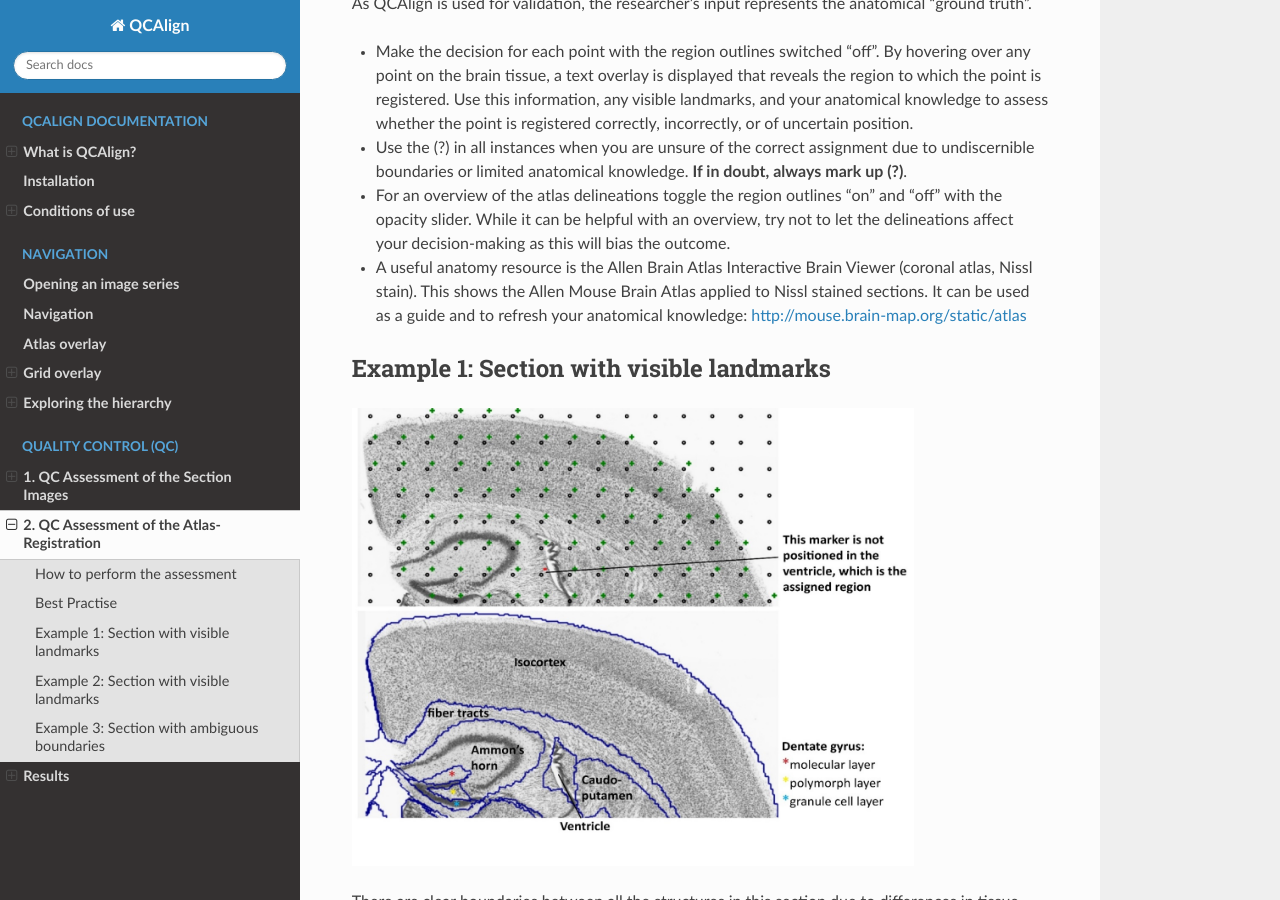
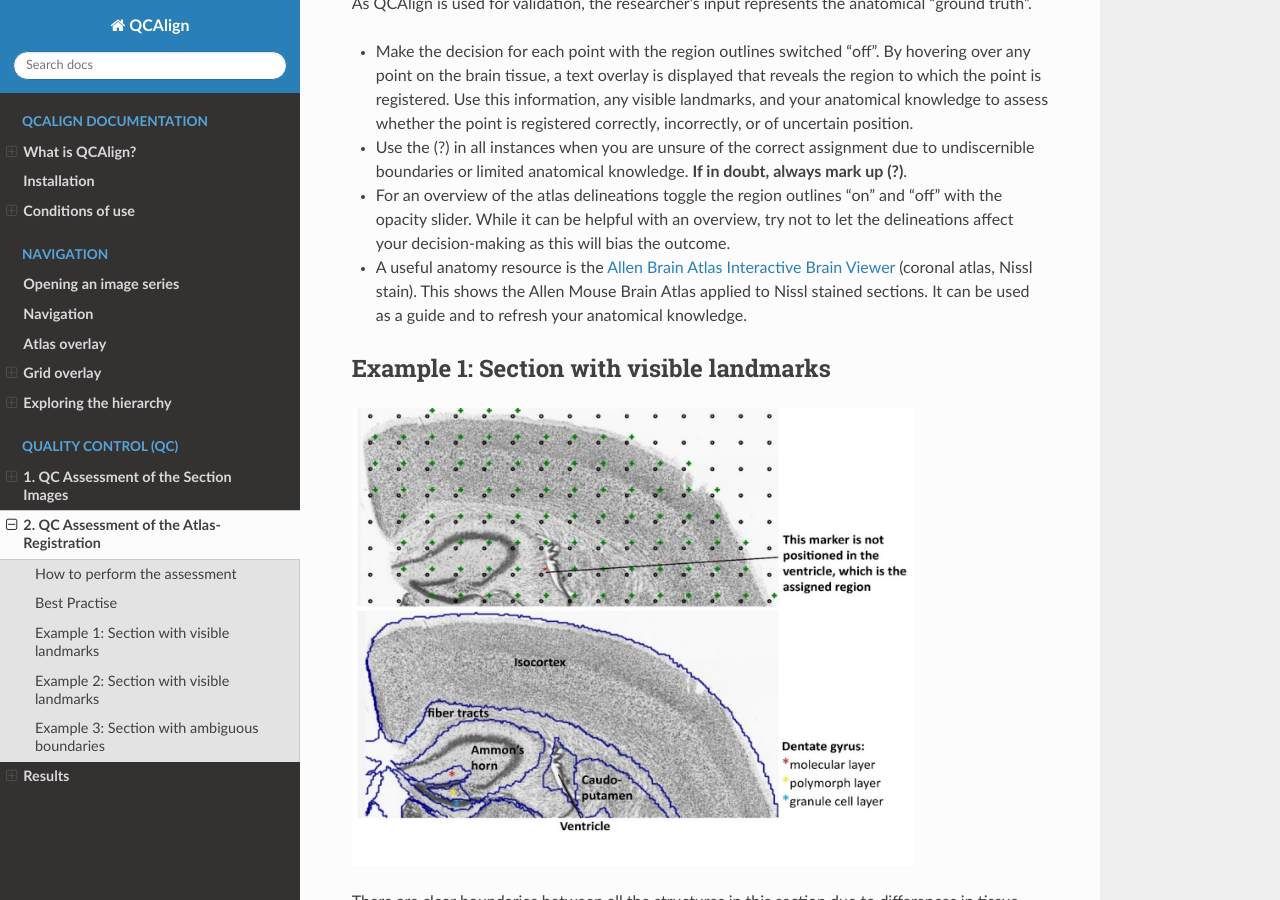
Before and after one commit to Neural-Systems-at-UIO/QCAlign, a Sphinx documentation site: the page built from docs/QCatlasmaps.rst, in a window 1280 px wide and 900 px high, scrolled down 1686 px. Built offline with Sphinx 7.4.7 and the Read the Docs theme 2.0.0, drawn with Linux system fonts in a browser that asks for light colours.

Commit message:
Update QCatlasmaps.rst

```diff
--- a/docs/QCatlasmaps.rst
+++ b/docs/QCatlasmaps.rst
@@ -62,8 +62,7 @@
 - Make the decision for each point with the region outlines switched "off". By hovering over any point on the brain tissue, a text overlay is displayed that reveals the region to which the point is registered. Use this information, any visible landmarks, and your anatomical knowledge to assess whether the point is registered correctly, incorrectly, or of uncertain position.
 - Use the (?) in all instances when you are unsure of the correct assignment due to undiscernible boundaries or limited anatomical knowledge. **If in doubt, always mark up (?)**.
 - For an overview of the atlas delineations toggle the region outlines "on" and "off" with the opacity slider. While it can be helpful with an overview, try not to let the delineations affect your decision-making as this will bias the outcome.
-- A useful anatomy resource is the Allen Brain Atlas Interactive Brain Viewer (coronal atlas, Nissl stain). This shows the Allen Mouse Brain Atlas applied to Nissl stained sections. It can be used as a guide and to refresh your anatomical knowledge: http://mouse.brain-map.org/static/atlas
-
+- A useful anatomy resource is the `Allen Brain Atlas Interactive Brain Viewer <http://mouse.brain-map.org/static/atlas>`_ (coronal atlas, Nissl stain). This shows the Allen Mouse Brain Atlas applied to Nissl stained sections. It can be used as a guide and to refresh your anatomical knowledge.
 Example 1: Section with visible landmarks
 --------------------------------------------------
 
```
